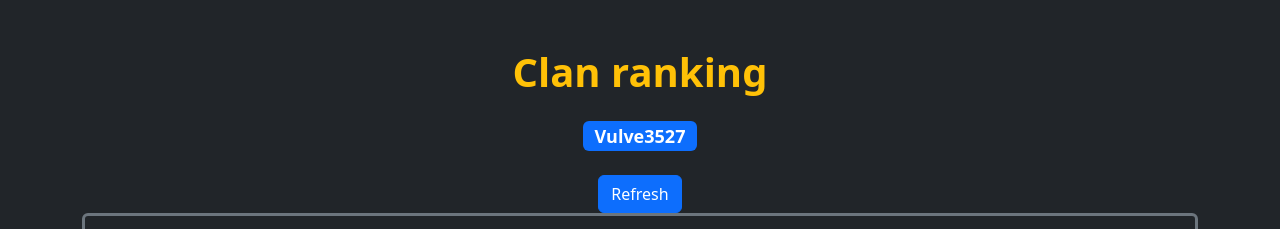
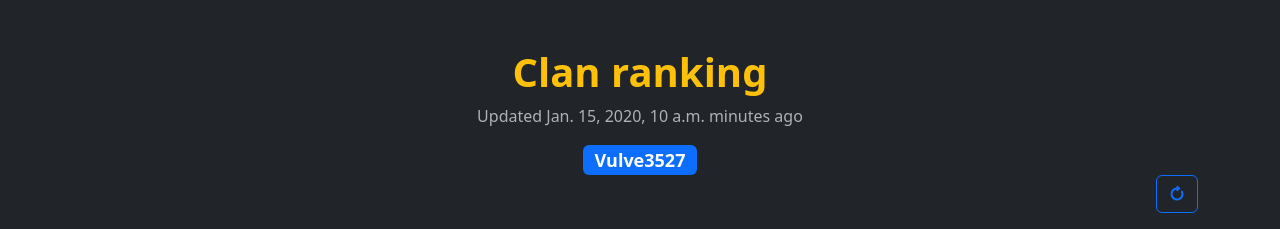
Before and after one commit to edbourque0/clashstats, a Django app: template clashstats/clanranking/templates/clanranking.html in a window 1280 px wide. Shown: the part 67-296 px from the top of the page. Run offline with Django 5.2, Linux system fonts and the light colour scheme; data comes from the database, SQL or seed files in the repository; both versions use the stored data as it was after the commit; tables that the repository leaves empty hold one stand-in row (values such as "Sample post"); the template is opened without the code that fills it: values that come from a table or form of the project are taken from there, most other values are stand-ins (such as "Sample title", 1, 10 or a date in 2020).

Commit message:
Added refresh button and created auto refresh file

```diff
--- a/clashstats/clanranking/models.py
+++ b/clashstats/clanranking/models.py
@@ -1,4 +1,5 @@
 from django.db import models
+from django.utils import timezone
 
 
 class Clans(models.Model):
@@ -11,6 +12,7 @@ class Clans(models.Model):
     clanWarTrophies = models.PositiveIntegerField()
     requiredTrophies = models.PositiveIntegerField()
     donationsPerWeek = models.PositiveIntegerField()
+    lastUpdated = models.DateTimeField(default=timezone.now)
 
 
 class Members(models.Model):
--- a/clashstats/clanranking/templates/clanranking.html
+++ b/clashstats/clanranking/templates/clanranking.html
@@ -8,15 +8,8 @@
     {% progressive_web_app_meta %}
     <link href="https://cdn.jsdelivr.net/npm/bootstrap@5.3.3/dist/css/bootstrap.min.css" rel="stylesheet" integrity="sha384-QWTKZyjpPEjISv5WaRU9OFeRpok6YctnYmDr5pNlyT2bRjXh0JMhjY6hW+ALEwIH" crossorigin="anonymous">
     <link rel="stylesheet" href="https://cdn.jsdelivr.net/npm/@tabler/icons-webfont@latest/dist/tabler-icons.min.css" />
+    <link rel="stylesheet" href="https://cdn.jsdelivr.net/npm/bootstrap-icons@1.11.3/font/bootstrap-icons.min.css">
     <script src="https://cdn.jsdelivr.net/npm/bootstrap@5.3.3/dist/js/bootstrap.bundle.min.js"></script>
-    <script>
-        document.addEventListener("DOMContentLoaded", function() {
-            var tooltipTriggerList = [].slice.call(document.querySelectorAll('[data-bs-toggle="tooltip"]'));
-            var tooltipList = tooltipTriggerList.map(function (tooltipTriggerEl) {
-                return new bootstrap.Tooltip(tooltipTriggerEl);
-            });
-        });
-    </script>
     <style>
         .custom-badge {
             background-color: #d63384;
@@ -44,10 +37,15 @@
 <div class='container py-5'>
     <div class='text-center'>
         <h1 class='fw-bold text-warning'>Clan ranking</h1>
-    </div>
-    <div class='text-center'>
-        <h4 class='p-3 fw-bold'><span class="badge text-bg-primary">{{ clan.name }}</span></h4>
-        <a href="/clanrefresh/{{ clan.tag|slice:"1:" }}" class="btn btn-primary" role="button">Refresh</a>
+        {% if lastUpdatedMin == 0 %}
+        <p class='text-muted'>Just updated</p>
+        {% else %}
+        <p class='text-muted'>Updated {{ lastUpdatedMin }} minutes ago</p>
+        {% endif %}
+        <h4 class="fw-bold d-inline-block my-auto"><span class="badge text-bg-primary">{{ clan.name }}</span></h4>
+        <div class="mb-3 text-end">
+            <a id='refreshButton' href="/clanrefresh/{{ clan.tag|slice:"1:" }}" class="btn btn-outline-primary" role="button"><i class="bi bi-arrow-clockwise" style='-webkit-text-stroke: 1px;'></i></a>
+        </div>
     </div>
     {% for member in members %}
     <div class='mb-3 border border-secondary border-3 rounded p-3'>
@@ -118,5 +116,20 @@
     </div>
     {% endfor %}
 </div>
+<script>
+    document.addEventListener("DOMContentLoaded", function() {
+        var tooltipTriggerList = [].slice.call(document.querySelectorAll('[data-bs-toggle="tooltip"]'));
+        var tooltipList = tooltipTriggerList.map(function (tooltipTriggerEl) {
+            return new bootstrap.Tooltip(tooltipTriggerEl);
+        });
+
+        var refreshButton = document.getElementById('refreshButton');
+        refreshButton.addEventListener('click', function(event) {
+            this.innerHTML = '<span class="spinner-border spinner-border-sm" aria-hidden="true"></span>';
+            this.classList.add('disabled'); // Use Bootstrap's 'disabled' class to disable the button
+            this.setAttribute('aria-disabled', 'true'); // Optionally set aria-disabled for accessibility
+        });
+    });
+</script>
 </body>
 </html>
--- /dev/null
+++ b/tested.py
@@ -0,0 +1,3 @@
+from datetime import datetime
+
+print(datetime.now())
```
Also changed, not shown: clashstats/clanranking/autorefresh.py (added, +15 -0 lines), clashstats/clanranking/views.py (+11 -10 lines), requirements.txt (+12 -0 lines), clashstats/clanranking/migrations/0006_clans_lastupdated.py (added), clashstats/clashstats/settings.py (line endings or trailing spaces), clashstats/db.sqlite3.
